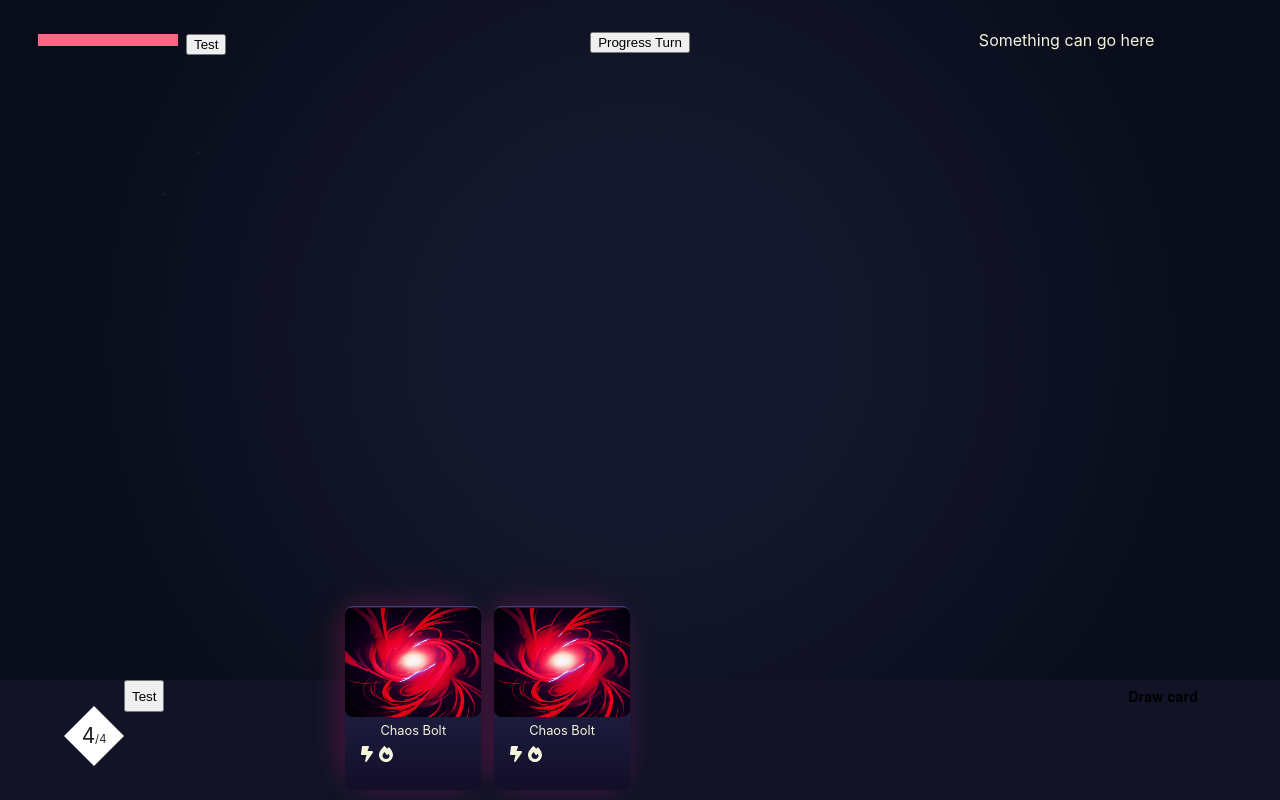
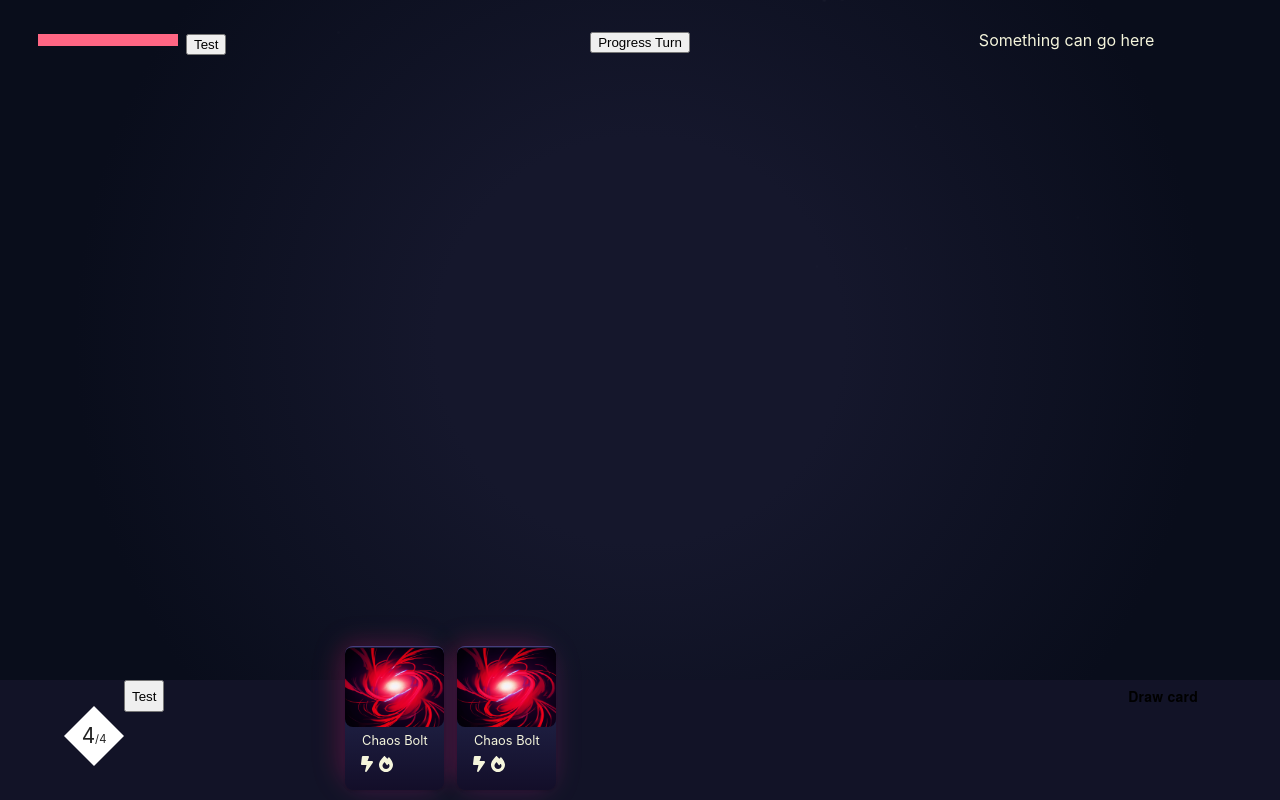
Before and after one commit to SlinkyBMajor/SpiritRealm, a Next.js app: page /game in a window 1280 px wide. Built offline with nearby package versions, Linux system fonts and the light colour scheme.

Commit message:
chore: minor fiddling

```diff
--- a/components/Card/Card.tsx
+++ b/components/Card/Card.tsx
@@ -38,7 +38,7 @@ export default function Card({ cardData }: CardProps) {
       animate={{ opacity: 1, scale: 1 }}
       exit={{ opacity: 0 }}
       whileHover={{
-        scale: 1.1,
+        scale: 1.4,
         transition: { duration: 0.2 },
       }}
       transition={{ duration: 0.4, ease: "easeOut" }}
--- a/components/Card/styles.ts
+++ b/components/Card/styles.ts
@@ -1,6 +1,9 @@
 import { keyframes } from "@emotion/react";
 import styled from "@emotion/styled";
 import Image from "next/image";
+
+export const cardWidth = 6.2;
+export const cardHeight = 9;
 
 const shine = keyframes`
   0% {
@@ -38,8 +41,8 @@ export const PhysicalCard = styled.div<{ shine: boolean }>`
     rgba(19, 14, 41, 1) 100%
   );
   flex-direction: column;
-  width: 8.5rem;
-  height: 11.5rem;
+  width: ${cardWidth}rem;
+  height: ${cardHeight}rem;
   border-radius: 8px;
   overflow: hidden;
   border-top: 1px solid rgb(71, 62, 125);
@@ -50,7 +53,7 @@ export const PhysicalCard = styled.div<{ shine: boolean }>`
   &:after {
     content: "";
     position: absolute;
-    width: 8.5rem;
+    width: ${cardWidth}rem;
     height: 100%;
     background-color: #c7268c;
     box-shadow: -8px -6px 0 #f70b50;
@@ -75,7 +78,7 @@ export const CardImage = styled(Image)`
   border-top: 1px solid rgba(0, 0, 0, 0.2);
   background-size: cover;
   background-repeat: no-repeat;
-  height: 110px;
+  height: ${cardHeight / 1.8}rem;
   width: 100%;
   margin-bottom: 8px;
   border-bottom-left-radius: 8px;
--- a/components/VisualEffects/FallingParticles.tsx
+++ /dev/null
@@ -1,43 +0,0 @@
-import React from "react";
-import { css, keyframes } from "@emotion/react";
-import styled from "@emotion/styled";
-import { times, random } from "lodash";
-
-const falling = keyframes`
-  0% { top:-10%; transform:translateX(0px); transform: scale(0.5); opacity: .4;}
-  25%{transform:translateX(80px);}
-  85%{transform:translateX(-10px); opacity: .8}
-  100% {top:100%; transform:translateX(0px);transform: scale(1);}
-`;
-
-const Particle = styled.div<{ seed: number }>`
-  --size: ${({ seed }) => seed / 30}vw;
-  width: var(--size);
-  height: var(--size);
-  background: #fff;
-  border-radius: 50%;
-  position: absolute;
-  left: ${({ seed }) => seed * 8}%;
-  filter: ${({ seed }) => seed < 5 && "blur(1px)"};
-  animation: ${({ seed }) =>
-    css`
-      ${falling} ${seed + 8}s ease-in infinite ${seed}s
-    `};
-  top: -5vh;
-`;
-
-interface ParticlesProps {
-  amount: number;
-}
-
-/**
- * Each particle gets a random seed for its lifetime, this improves the peformance
- */
-export default function FallingParticles({ amount }: ParticlesProps) {
-  const particles = times(amount, () => {
-    const seed = random(0, 10, true); // Generate a fixed seed for the particle
-    console.log(seed);
-    return <Particle seed={seed} />;
-  });
-  return <div>{particles}</div>;
-}
--- /dev/null
+++ b/components/VisualEffects/MovingParticles.tsx
@@ -0,0 +1,53 @@
+import React from "react";
+import { css, keyframes } from "@emotion/react";
+import styled from "@emotion/styled";
+import { times, random } from "lodash";
+
+const falling = keyframes`
+  0% { top:-10%; transform:translateX(0px); transform: scale(0.5); opacity: .4;}
+  25%{transform:translateX(80px);}
+  85%{transform:translateX(-10px); opacity: .6;}
+  100% {top:100%; transform:translateX(0px);transform: scale(1);}
+`;
+
+const ParticleContainer = styled.div`
+  position: absolute;
+  height: 20px;
+  left: 20%;
+  width: 60%;
+  height: 100%;
+  opacity: 0.3;
+`;
+
+const Particle = styled.div<{ seed: number; speed: number }>`
+  --size: ${({ seed }) => seed / 40}vw;
+  width: var(--size);
+  height: var(--size);
+  background: #fff;
+  border-radius: 50%;
+  position: absolute;
+  left: ${({ seed }) => (seed * 77) % 100}%;
+  filter: ${({ seed }) => seed < 6 && "blur(1px)"};
+  animation: ${({ seed, speed }) =>
+    css`
+      ${falling} ${seed + (11 - speed)}s ease-in infinite ${seed / 2}s
+    `};
+  top: -5vh;
+`;
+
+type SpeedRange = 1 | 2 | 3 | 4 | 5 | 6 | 7 | 8 | 9 | 10;
+interface MovingParticles {
+  amount: number;
+  speed: SpeedRange;
+}
+
+/**
+ * Each particle gets a random seed for its lifetime, this improves the peformance
+ */
+export default function MovingParticles({ amount, speed }: MovingParticles) {
+  const particles = times(amount, () => {
+    const seed = random(0, 10, true); // Generate a fixed seed for the particle
+    return <Particle seed={seed} speed={speed} />;
+  });
+  return <ParticleContainer>{particles}</ParticleContainer>;
+}
--- a/pages/game.tsx
+++ b/pages/game.tsx
@@ -6,7 +6,7 @@ import { Board, UIWrapper } from "../components/Layouts/GameLayout/styles";
 import DeckStateProvider from "../context/deck-state";
 import { TurnMachineProvider } from "../state-machines/turn-machine/provider";
 import TopUIBar from "../components/TopUIBar/TopUIBar";
-import FallingParticles from "../components/VisualEffects/FallingParticles";
+import MovingParticles from "../components/VisualEffects/MovingParticles";
 
 export default function Game() {
   return (
@@ -14,7 +14,7 @@ export default function Game() {
       <DeckStateProvider>
         <TurnMachineProvider>
           <UIWrapper>
-            <FallingParticles amount={12} />
+            <MovingParticles speed={3} amount={18} />
             <TopUIBar />
             <Board></Board>
             <BottomBar />
--- a/styles/globals.css
+++ b/styles/globals.css
@@ -132,7 +132,7 @@ body {
   margin: 0;
   font-family: -apple-system, BlinkMacSystemFont, Segoe UI, Roboto, Oxygen,
     Ubuntu, Cantarell, Fira Sans, Droid Sans, Helvetica Neue, sans-serif;
-  cursor: grab;
+  cursor: cell;
   background: #121327;
   color: beige;
 }
```
